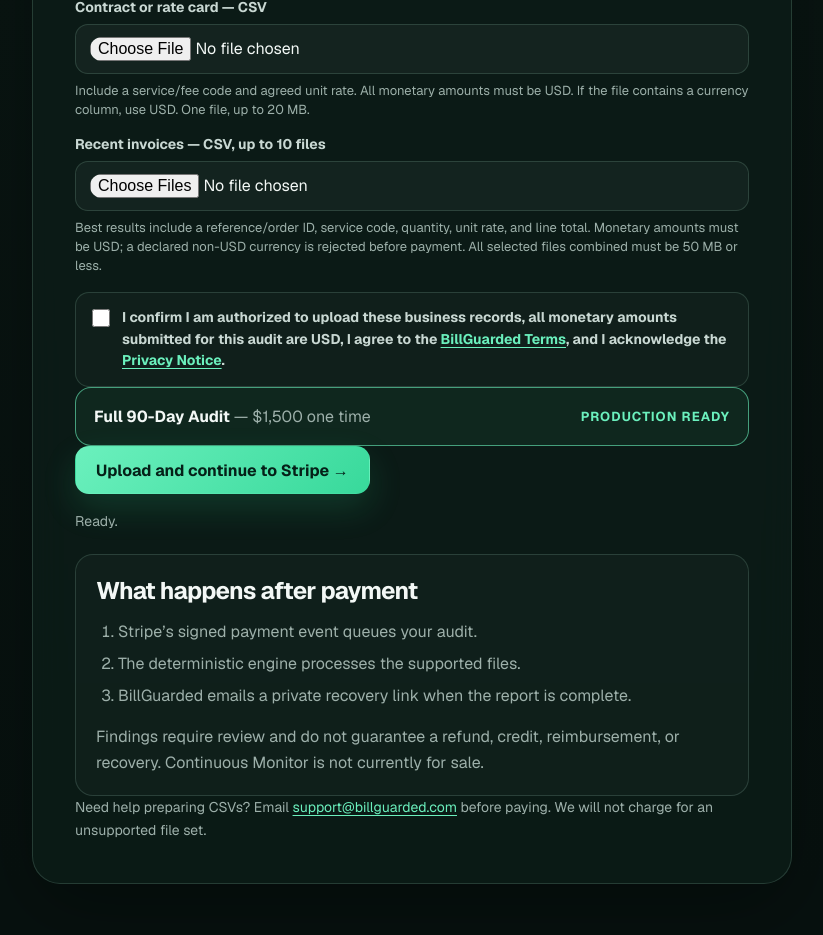
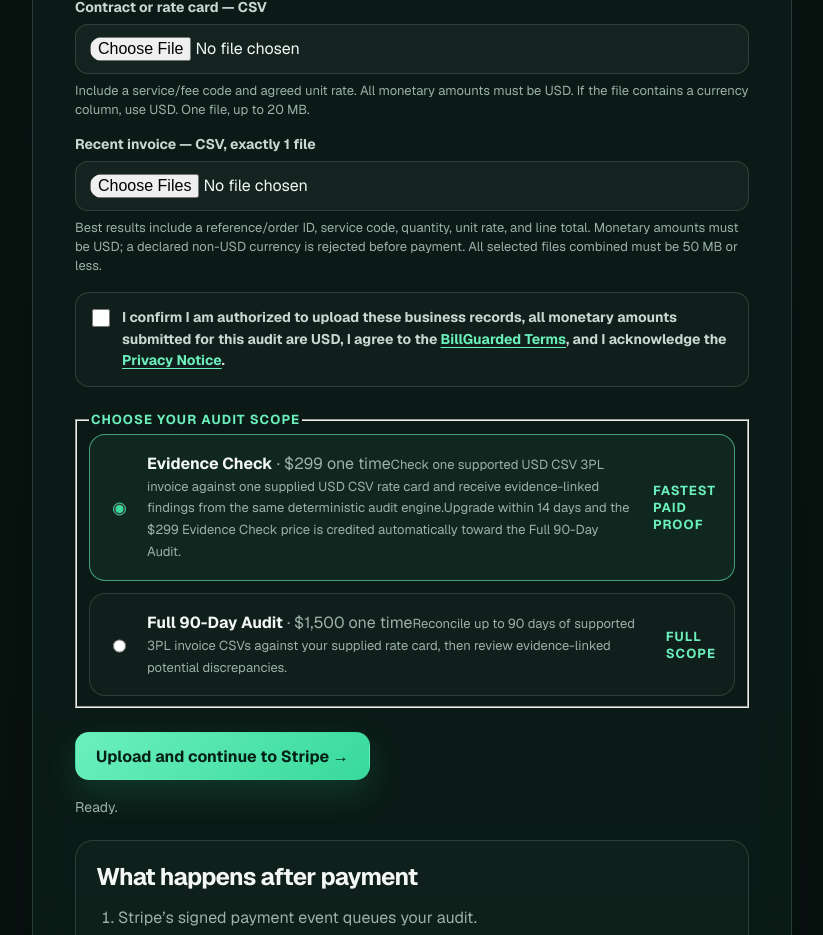
Before and after one commit to ehudso7/billguarded, a Next.js app: page /start in a window 1280 px wide. Shown: the part 1120-2055 px from the top of the page, without its empty margins (228-1051 px from the left). Built offline with nearby package versions, Linux system fonts and the light colour scheme; no server answers.

Commit message:
feat: let buyers choose $299 Evidence Check or Full Audit

```diff
--- a/src/app/start/intake-form.tsx
+++ b/src/app/start/intake-form.tsx
@@ -6,6 +6,7 @@ import {
   captureFunnelEvent,
   currentAttribution,
 } from "@/lib/funnel-client";
+import { OFFERS, type OfferId } from "@/lib/offers";
 
 type IntakeResponse = { requestId: string; accessToken: string };
 type SignedUploadResponse = {
@@ -44,9 +45,13 @@ function validateCsvFile(file: File) {
 export default function IntakeForm(props: {
   initialMessage?: string;
   checkoutCancelled?: boolean;
+  initialOffer: OfferId;
 }) {
   const [contractFile, setContractFile] = useState<File | null>(null);
   const [invoiceFiles, setInvoiceFiles] = useState<File[]>([]);
+  const [selectedOffer, setSelectedOffer] = useState<OfferId>(
+    props.initialOffer === "audit_90_day" ? "audit_90_day" : "evidence_check",
+  );
   const [status, setStatus] = useState(props.initialMessage ?? "Ready.");
   const [error, setError] = useState<string | null>(null);
   const [busy, setBusy] = useState(false);
@@ -141,6 +146,16 @@ export default function IntakeForm(props: {
       return;
     }
 
+    const maxInvoices = selectedOffer === "evidence_check" ? 1 : 10;
+    if (invoiceFiles.length > maxInvoices) {
+      showError(
+        selectedOffer === "evidence_check"
+          ? "The $299 Evidence Check accepts exactly one invoice CSV."
+          : "The Full 90-Day Audit accepts up to 10 invoice CSV files.",
+      );
+      return;
+    }
+
     const selectedFiles = [contractFile, ...invoiceFiles];
     try {
       selectedFiles.forEach(validateCsvFile);
@@ -210,7 +225,7 @@ export default function IntakeForm(props: {
           body: JSON.stringify({
             requestId: intake.requestId,
             accessToken: intake.accessToken,
-            offer: "audit_90_day",
+            offer: selectedOffer,
           }),
         }),
       );
@@ -323,7 +338,11 @@ export default function IntakeForm(props: {
           </span>
         </div>
         <div className="field full">
-          <label htmlFor="invoices">Recent invoices — CSV, up to 10 files</label>
+          <label htmlFor="invoices">
+            {selectedOffer === "evidence_check"
+              ? "Recent invoice — CSV, exactly 1 file"
+              : "Recent invoices — CSV, up to 10 files"}
+          </label>
           <div className="file-box">
             <input
               id="invoices"
@@ -334,8 +353,13 @@ export default function IntakeForm(props: {
               aria-describedby="invoice-help intake-status"
               onChange={(event) => {
                 const files = Array.from(event.target.files ?? []);
-                if (files.length > 10) {
-                  showError("An audit can include at most 10 invoice CSV files.");
+                const maxInvoices = selectedOffer === "evidence_check" ? 1 : 10;
+                if (files.length > maxInvoices) {
+                  showError(
+                    selectedOffer === "evidence_check"
+                      ? "The $299 Evidence Check accepts exactly one invoice CSV."
+                      : "A Full 90-Day Audit can include at most 10 invoice CSV files.",
+                  );
                   void captureFunnelEvent(
                     "unsupported_file_rejected",
                     "/start",
@@ -356,7 +380,7 @@ export default function IntakeForm(props: {
                     );
                   }
                 }
-                setInvoiceFiles(files.slice(0, 10));
+                setInvoiceFiles(files.slice(0, maxInvoices));
               }}
             />
           </div>
@@ -386,13 +410,48 @@ export default function IntakeForm(props: {
         </div>
       </div>
 
-      <div className="offer-option selected" aria-label="Selected audit plan">
-        <span>
-          <strong>Full 90-Day Audit</strong>
-          <span className="muted"> — $1,500 one time</span>
-        </span>
-        <span className="eyebrow">Production ready</span>
-      </div>
+      <fieldset className="offer-picker">
+        <legend className="eyebrow">Choose your audit scope</legend>
+        {(["evidence_check", "audit_90_day"] as const).map((offerId) => {
+          const offer = OFFERS[offerId];
+          const selected = selectedOffer === offerId;
+          return (
+            <label
+              className={`offer-option ${selected ? "selected" : ""}`}
+              key={offerId}
+            >
+              <input
+                type="radio"
+                name="selectedOffer"
+                value={offerId}
+                checked={selected}
+                onChange={() => {
+                  setSelectedOffer(offerId);
+                  if (offerId === "evidence_check") {
+                    setInvoiceFiles((current) => current.slice(0, 1));
+                  }
+                }}
+              />
+              <span>
+                <strong>{offer.name}</strong>
+                <span className="muted">
+                  {" "}· {offer.priceLabel} {offer.cadence}
+                </span>
+                <span className="field-help">{offer.description}</span>
+                {offerId === "evidence_check" ? (
+                  <span className="field-help">
+                    Upgrade within 14 days and the $299 Evidence Check price is
+                    credited automatically toward the Full 90-Day Audit.
+                  </span>
+                ) : null}
+              </span>
+              <span className="eyebrow">
+                {offerId === "evidence_check" ? "Fastest paid proof" : "Full scope"}
+              </span>
+            </label>
+          );
+        })}
+      </fieldset>
 
       <button className="button primary" type="submit" disabled={busy}>
         {busy ? "Preparing secure checkout…" : "Upload and continue to Stripe →"}
```
